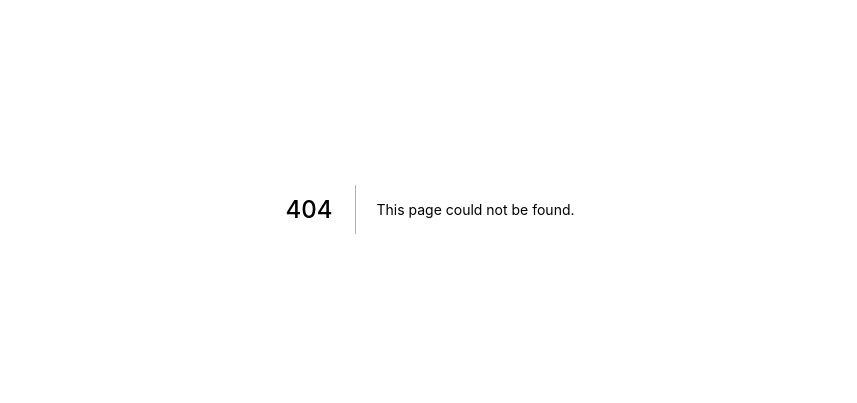
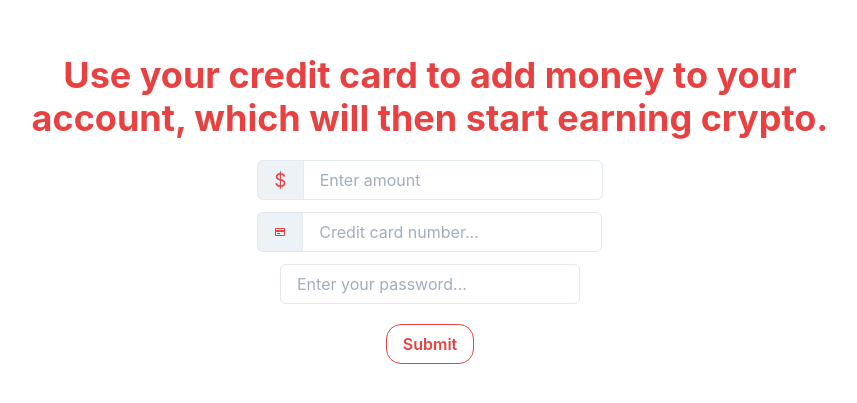
Before and after one commit to ve-Leon/SummitBCN, a Next.js app in the folder ui/: page /steps/fund_crypto_account in a window 1280 px wide. Before the commit this address had no page. Shown: the part 191-594 px from the top of the page, without its empty margins (210-1067 px from the left). Built offline with nearby package versions, Linux system fonts and the light colour scheme.

Commit message:
Add pages

```diff
--- a/ui/package.json
+++ b/ui/package.json
@@ -9,6 +9,7 @@
     "@chakra-ui/react": "^1.8.6",
     "@emotion/react": "^11.8.2",
     "@emotion/styled": "^11.8.1",
+    "@react-icons/all-files": "^4.1.0",
     "@reduxjs/toolkit": "^1.8.0",
     "framer-motion": "^6.2.8",
     "next": "12.1.1",
--- /dev/null
+++ b/ui/src/components/form_fund_wallet.js
@@ -0,0 +1,114 @@
+import {
+	Input,
+	Button,
+	Flex,
+	Box,
+	InputGroup,
+	InputLeftAddon,
+	Icon,
+} from '@chakra-ui/react';
+import { useRouter } from 'next/router';
+import { BiCreditCard } from '@react-icons/all-files/bi/BiCreditCard';
+
+export default function FormFundWallet({ nextPagePath }) {
+	const router = useRouter();
+
+	// Handles the submit event on form submit.
+	// More about forms https://nextjs.org/docs/guides/building-forms
+	const handleSubmit = async (event) => {
+		// Stop the form from submitting and refreshing the page.
+		event.preventDefault();
+
+		// Get data from the form.
+		const data = {
+			quantity: event.target.quantity.value,
+			password: event.target.password.value,
+		};
+
+		// Send the data to the server in JSON format.
+		const JSONdata = JSON.stringify(data);
+
+		// API endpoint where we send form data.
+		const endpoint = '/api/form';
+
+		// Form the request for sending data to the server.
+		const options = {
+			// The method is POST because we are sending data.
+			method: 'POST',
+			// Tell the server we're sending JSON.
+			headers: {
+				'Content-Type': 'application/json',
+			},
+			// Body of the request is the JSON data we created above.
+			body: JSONdata,
+		};
+
+		// // Send the form data to our forms API on Vercel and get a response.
+		// const response = await fetch(endpoint, options);
+
+		// // Get the response data from server as JSON.
+		// // If server returns the name submitted, that means the form works.
+		// const result = await response.json();
+		// // TODO: show user a confirmation message
+		// // alert(`Is this your full name: ${result.data}`);
+		useRouter().push(nextPagePath);
+	};
+
+	return (
+		<div>
+			<form onSubmit={handleSubmit}>
+				<Flex
+					align="center"
+					justify="center"
+					direction="column"
+					px={[15, 50, 200]}
+				>
+					<Box mb="3">
+						<Box>
+							<InputGroup mb="3">
+								<InputLeftAddon
+									pointerEvents="none"
+									color="#e84142"
+									fontSize="1.2em"
+									children="$"
+								/>
+								<Input
+									placeholder="Enter amount"
+									name="quantity"
+									width={['250px', '300px']}
+								/>
+							</InputGroup>
+						</Box>
+						<Box>
+							<InputGroup>
+								<InputLeftAddon
+									pointerEvents="none"
+									fontSize="2em"
+									children={
+										<Icon as={BiCreditCard} color="#e84142" w={3} h={3} />
+									}
+								/>
+								<Input
+									name="credit_card"
+									placeholder="Credit card number..."
+									width={['250px', '300px']}
+								/>
+							</InputGroup>
+						</Box>
+					</Box>
+					<Box mb={5}>
+						<Input
+							name="password"
+							type="password"
+							placeholder="Enter your password..."
+							width={['250px', '300px']}
+						/>
+					</Box>
+					<Box>
+						<Button type="submit">Submit</Button>
+					</Box>
+				</Flex>
+			</form>
+		</div>
+	);
+}
--- a/ui/src/pages/index.js
+++ b/ui/src/pages/index.js
@@ -12,7 +12,7 @@ export default function Home() {
 				<Flex align="center" justify="center" direction="column" height="100vh">
 					<Box mb={5}>
 						<Button width={['270px', '350px']}>
-							<Link href="/steps/create_account">
+							<Link href="/steps/create_account_step_1">
 								<a>Create a cryto account</a>
 							</Link>
 						</Button>
--- a/ui/src/pages/steps/ask_learn_about_crypto.js
+++ b/ui/src/pages/steps/ask_learn_about_crypto.js
@@ -14,7 +14,7 @@ export default function AskLearnAboutCrypto() {
 					justify="center"
 					direction="column"
 					height="100vh"
-					px={[15, 50]}
+					px={[15, 50, 200]}
 				>
 					<Heading>No Worries</Heading>
 					<Heading>Wanna know how we help you earn more crypto?</Heading>
--- a/ui/src/pages/steps/create_account.js
+++ b/ui/src/pages/steps/create_account_step_1.js
@@ -20,7 +20,7 @@ export default function CreateAnAccount() {
 					<Heading>You have created a crypto account.</Heading>
 					<Box mt={10} mb={3}>
 						<Button width={['270px', '320px']}>
-							<Link href="/steps/account_created">
+							<Link href="/steps/create_account_step_2">
 								<a>Add money to earn more?</a>
 							</Link>
 						</Button>
--- /dev/null
+++ b/ui/src/pages/steps/fund_crypto_account.js
@@ -0,0 +1,30 @@
+import { Heading, Flex } from '@chakra-ui/react';
+import Link from 'next/link';
+import Head from 'next/head';
+
+import FormFundWallet from '../../components/form_fund_wallet';
+
+export default function FundCryptoAccount() {
+	return (
+		<>
+			<Head>
+				<title>Add money to your account</title>
+			</Head>
+			<main>
+				<Flex
+					align="center"
+					justify="center"
+					direction="column"
+					height="100vh"
+					px={[15, 50, 200]}
+				>
+					<Heading>
+						Use your credit card to add money to your account, which will then
+						start earning crypto.
+					</Heading>
+					<FormFundWallet />
+				</Flex>
+			</main>
+		</>
+	);
+}
--- a/ui/src/pages/steps/learn_about_crypto.js
+++ b/ui/src/pages/steps/learn_about_crypto.js
@@ -14,7 +14,7 @@ export default function DontCreateAccount() {
 					justify="center"
 					direction="column"
 					height="100vh"
-					px={[15, 50]}
+					px={[15, 50, 200]}
 				>
 					<Heading>
 						Through Staking, you can make income just by lending your crypto.
```
Also changed, not shown: ui/src/components/form_create_account.js (added, +79 -0 lines), ui/src/pages/steps/create_account_step_2.js (added, +26 -0 lines), 2 other files (tests, documents, lock files or other folders).
